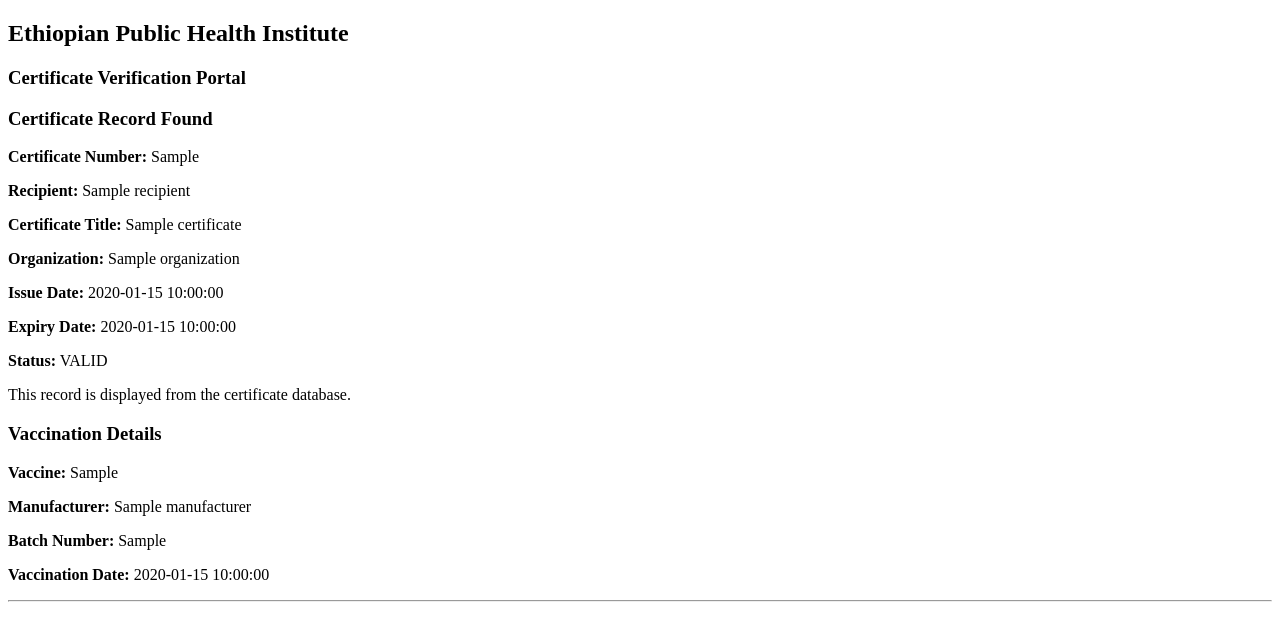
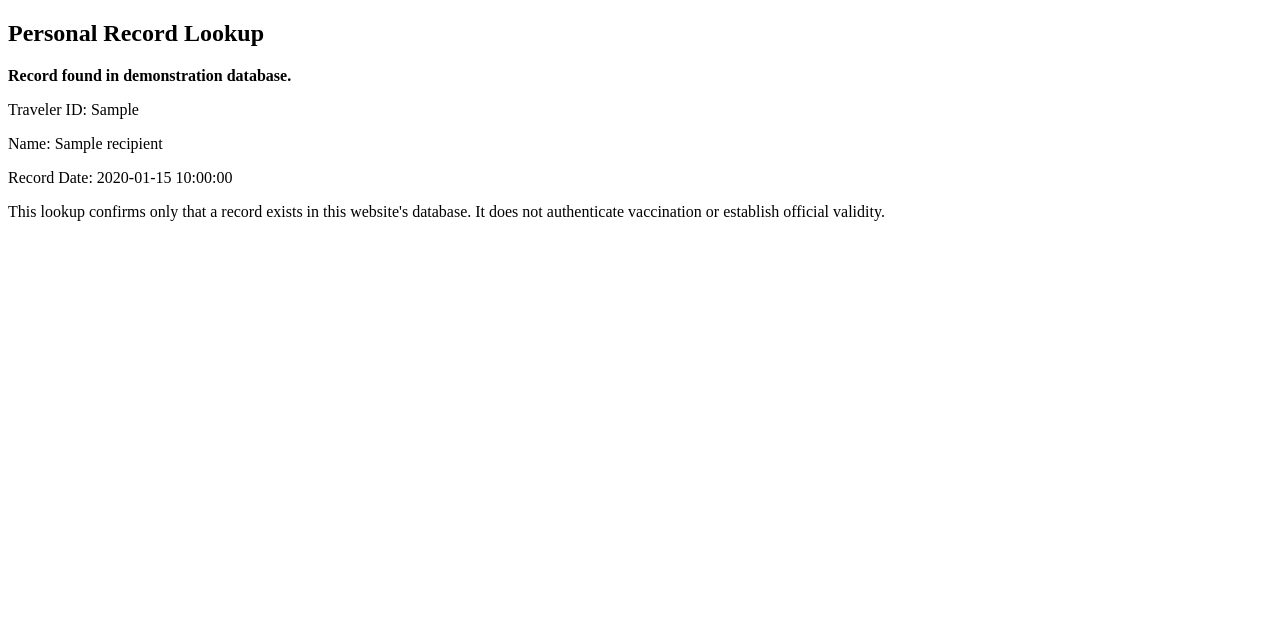
Before and after one commit to muslime63/ephi-certificate-portal-demo, a Python web app: template templates/verify.html in a window 1280 px wide. Shown: the top 641 px of the page. Run offline with Jinja, Linux system fonts and the light colour scheme; the template is opened without the code that fills it: most values are stand-ins (such as "Sample title", 1, 10 or a date in 2020).

Commit message:
Revise verify.html for personal record lookup
Updated the verification page to reflect personal record lookup and modified displayed information.

```diff
--- a/templates/verify.html
+++ b/templates/verify.html
@@ -1,43 +1,22 @@
-
 <!DOCTYPE html>
-<html lang="en">
+<html>
 <head>
-    <meta charset="UTF-8">
+    <title>Record Verification</title>
     <meta name="viewport" content="width=device-width, initial-scale=1">
-    <title>Certificate Verification</title>
 </head>
 <body>
-    <h2>Ethiopian Public Health Institute</h2>
-    <h3>Certificate Verification Portal</h3>
+    <h2>Personal Record Lookup</h2>
 
-    {% if certificate %}
-        <h3>Certificate Record Found</h3>
+    <p><strong>Record found in demonstration database.</strong></p>
 
-        <p><strong>Certificate Number:</strong> {{ certificate['cert_no'] }}</p>
-        <p><strong>Recipient:</strong> {{ certificate['recipient'] }}</p>
-        <p><strong>Certificate Title:</strong> {{ certificate['title'] }}</p>
-        <p><strong>Organization:</strong> {{ certificate['organization'] }}</p>
-        <p><strong>Issue Date:</strong> {{ certificate['issue_date'] }}</p>
-        <p><strong>Expiry Date:</strong> {{ certificate['expiry_date'] or "N/A" }}</p>
-        <p><strong>Status:</strong> {{ certificate['status'] }}</p>
+    <p>Traveler ID: {{ cert['cert_no'] }}</p>
+    <p>Name: {{ cert['recipient'] }}</p>
+    <p>Record Date: {{ cert['issue_date'] }}</p>
 
-        <p>This record is displayed from the certificate database.</p>
-
-        <h3>Vaccination Details</h3>
-        {% if vaccinations %}
-            {% for vaccine in vaccinations %}
-                <p><strong>Vaccine:</strong> {{ vaccine['vaccine_type'] }}</p>
-                <p><strong>Manufacturer:</strong> {{ vaccine['manufacturer'] }}</p>
-                <p><strong>Batch Number:</strong> {{ vaccine['batch_no'] }}</p>
-                <p><strong>Vaccination Date:</strong> {{ vaccine['vaccination_date'] }}</p>
-                <hr>
-            {% endfor %}
-        {% else %}
-            <p>No vaccination details found.</p>
-        {% endif %}
-
-    {% else %}
-        <h3>Certificate Not Found</h3>
-    {% endif %}
+    <p>
+        This lookup confirms only that a record exists
+        in this website's database. It does not authenticate
+        vaccination or establish official validity.
+    </p>
 </body>
 </html>
```
